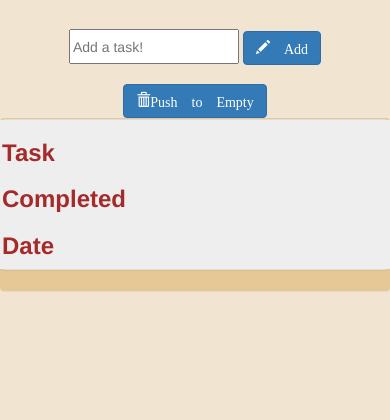
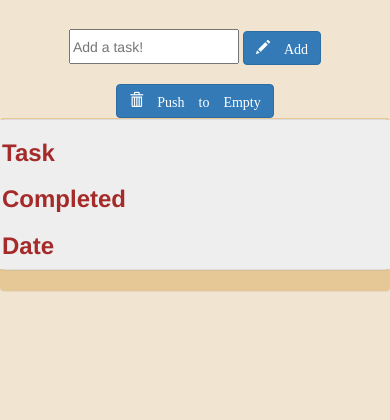
Before and after one commit to dmerk2/to-do-list, a PHP site: page / in a window 390 px wide. Shown: the part 361-781 px from the top of the page. Run offline with PHP 8.4, Linux system fonts and the light colour scheme; some libraries are stand-ins or nearby versions.

```diff
--- a/index.html
+++ b/index.html
@@ -20,7 +20,7 @@
 		<button id="btn" class="btn btn-primary"><i class="glyphicon glyphicon-pencil"> Add</i></button>
 
 			<!-- Clear list button -->
-	<button id="clearButton" class="btn btn-primary"><i class="glyphicon glyphicon-trash">Push to Empty</i></button>
+	<button id="clearButton" class="btn btn-primary"><i class="glyphicon glyphicon-trash"> Push to Empty</i></button>
 	</div>
 
 	<div class="panel">
--- a/js.js
+++ b/js.js
@@ -9,6 +9,13 @@ $(document).ready(function(){
 	  var dd = today.getDate();
 	  var mm = today.getMonth()+1;
 	  var yyyy = today.getFullYear();
+
+
+
+	  // var deleteButton = delete
+
+
+
 		if(dd<10) {
 		   dd='0'+dd
 		}
@@ -20,7 +27,7 @@ $(document).ready(function(){
 		items = items + 1;
 	  	$("#todoList").append('<div class="row">'
 	  							 + '<div class="col-md-4"><h3>'+items + ". " + add+'</h3></div>'
-	  							 + '<div class="col-md-4"><button class="glyphicon glyphicon-trash"></button></div>'
+	  							 + '<div class="col-md-4"><button id="trash" class="glyphicon glyphicon-trash"></button></div>'
 	  							 + '<div class="col-md-4"><h4>'+today+'</h4></div>'
 	  						 +'</div>');
 
--- a/style.css
+++ b/style.css
@@ -36,6 +36,10 @@ h3{
 	background-color: rgb(230,200,150);
 }
 
+#trash{
+	background-color: lightgrey;
+	padding:5px;
+}
 /*@media screen and (max-device-width: 768px) {
 	.col-md-4 {
 		border: 2px solid red;
```
